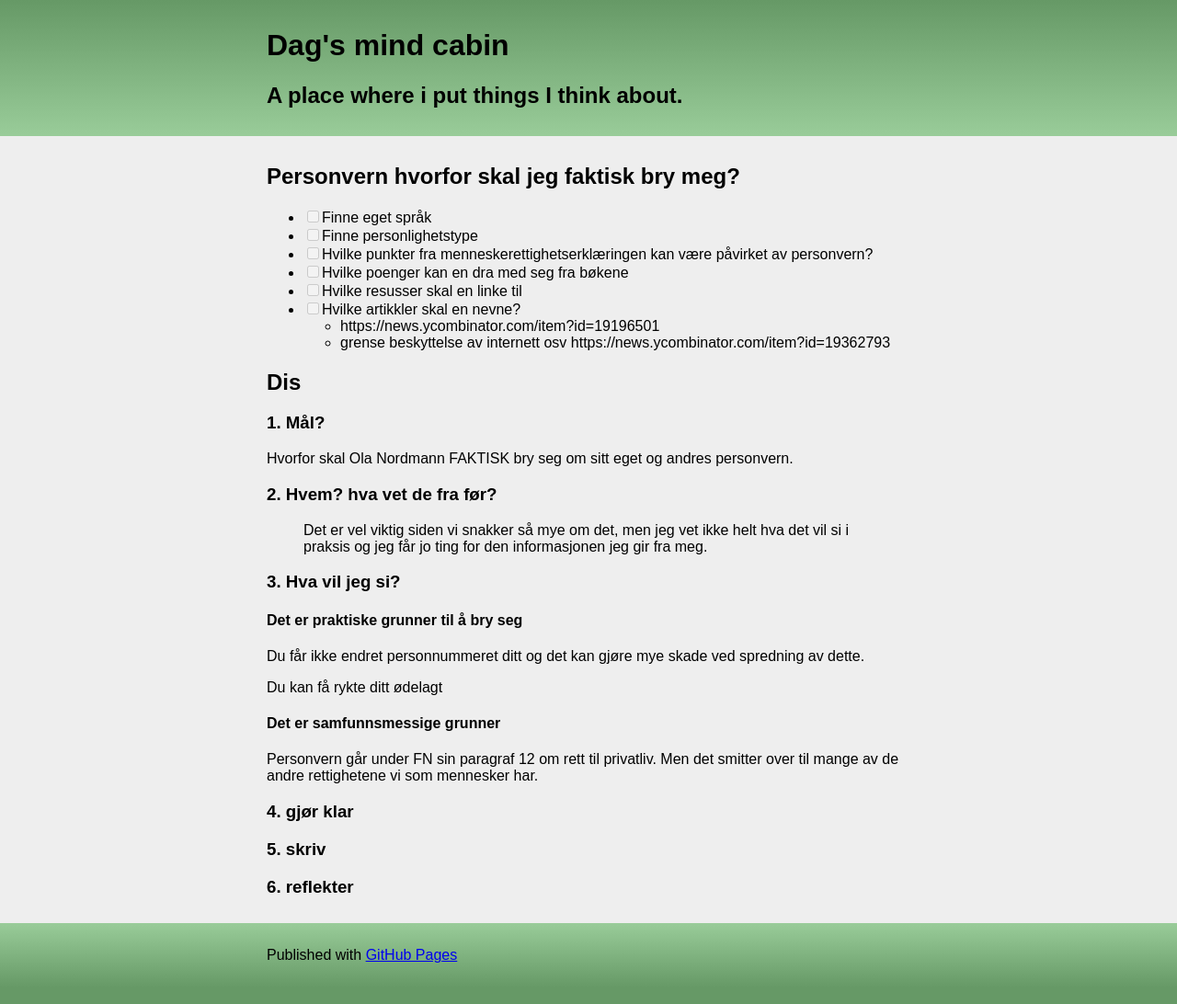
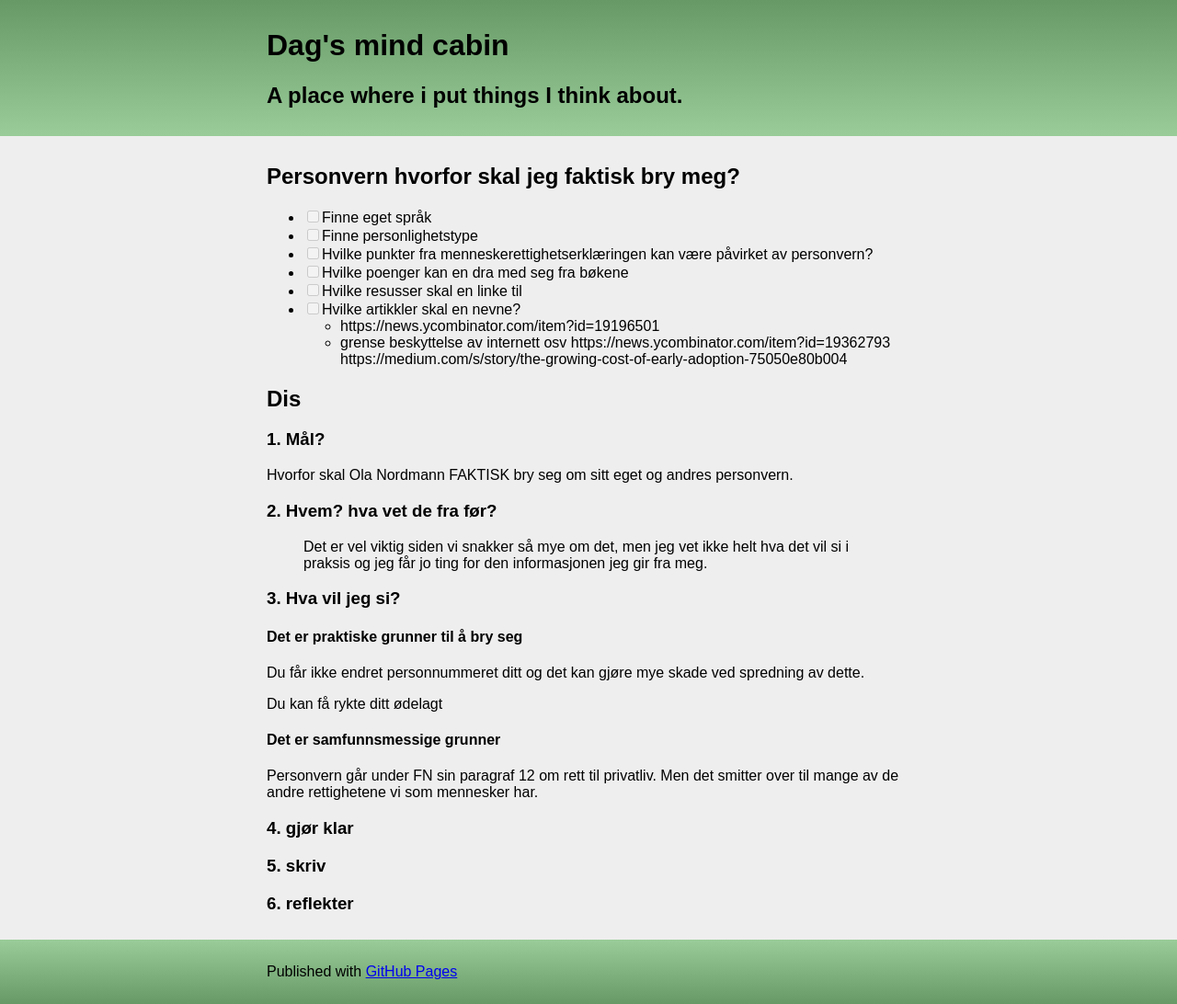
Before and after one commit to dagfs/dagfs.github.io, a Jekyll site: the page built from articles/privacy_why_care.md, in a window 1280 px wide. Shown: the whole page at 92% size. Built offline with Jekyll 4.4.1, drawn with Linux system fonts in a browser that asks for light colours; our own code applies the rules of GitHub Pages for plain Markdown files; some of the changed lines change nothing that is shown.

Commit message:
Update privacy_why_care.md

```diff
--- a/articles/privacy_why_care.md
+++ b/articles/privacy_why_care.md
@@ -9,6 +9,7 @@
   - https://news.ycombinator.com/item?id=19196501
   - grense beskyttelse av internett osv
   https://news.ycombinator.com/item?id=19362793
+  https://medium.com/s/story/the-growing-cost-of-early-adoption-75050e80b004
 
 ## Dis
 
```
